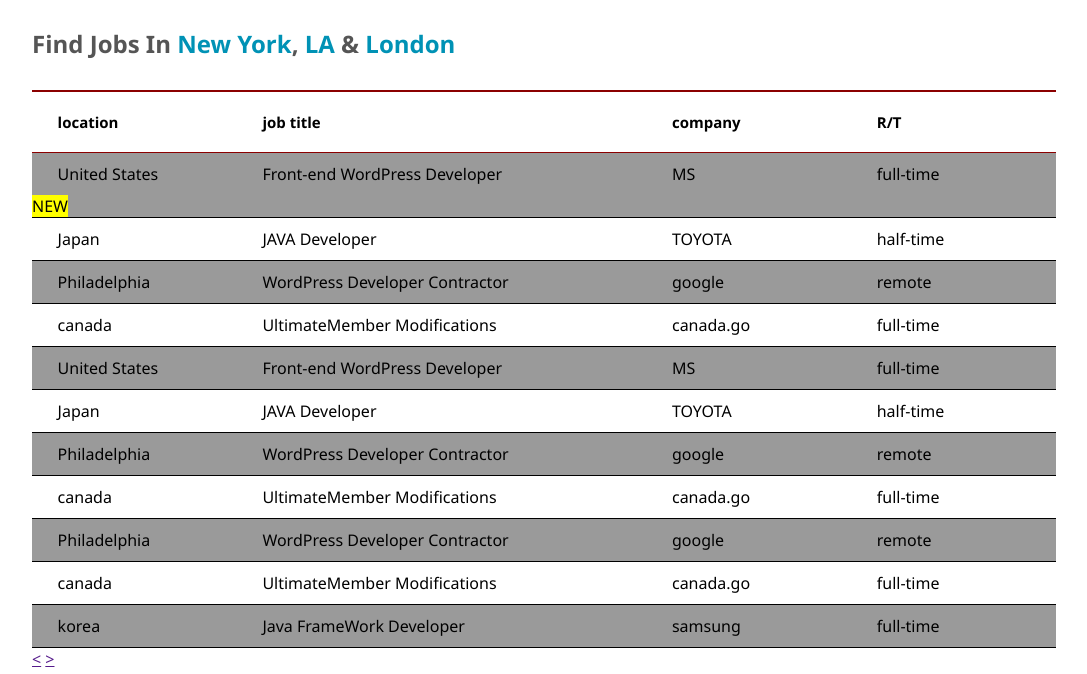
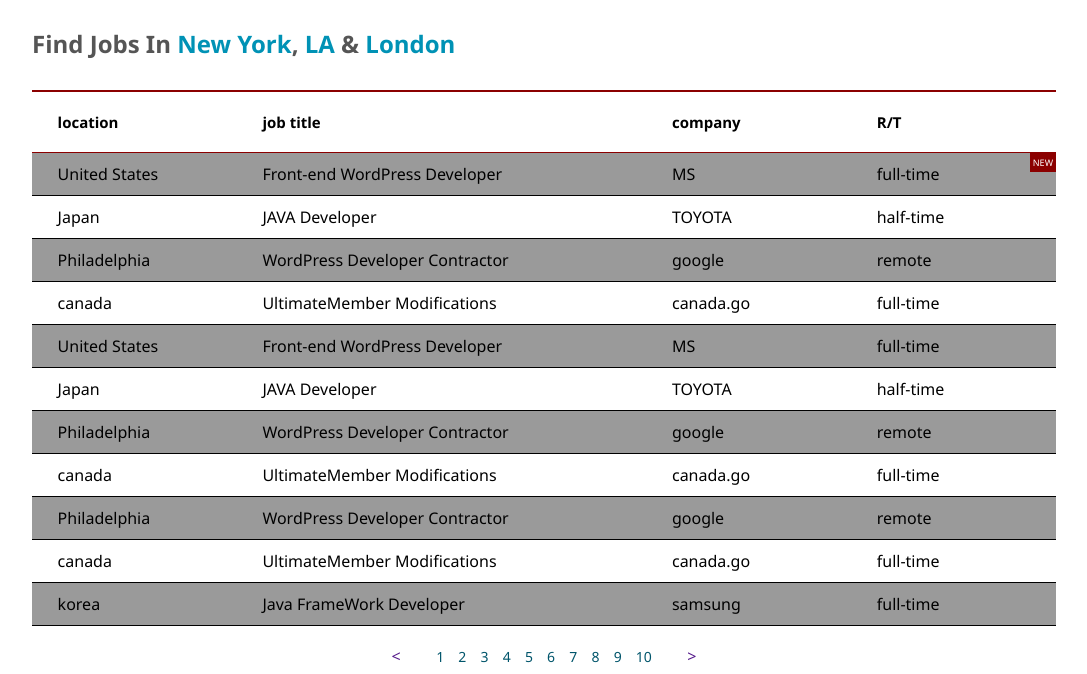
Before and after one commit to hong00412/PM07, a plain HTML site: page CSS/step5/1_4_selectorTrain.html in a window 1280 px wide. Shown: the part 126-800 px from the top of the page, without its empty margins (96-1183 px from the left). Drawn offline with Linux system fonts and the light colour scheme.

Commit message:
Add files via upload

```diff
--- a/CSS/step5/css/1_4_selectorTrain.css
+++ b/CSS/step5/css/1_4_selectorTrain.css
@@ -79,3 +79,40 @@
 ul li:not(:first-child) span{
     padding: 10px 2.5%;
 }
+ul li mark{
+    position: absolute; right: 0; top: 0; padding: 3px;
+    font-size: 9px; background-color: darkred; color: white;
+}
+/*  ? font-size는 웬만해서 12px 미만으로는 규정하지 않는게 좋음 */
+
+ul + div{
+    position: relative; width: 20%; min-width: 305px;
+    margin: 0 auto;
+}
+ul + div > a{
+    position: absolute; text-decoration: none;
+    top: 3px;
+}
+ul+div > a:first-child{
+    left: 0;
+    /* top: 3px; */
+}
+ul + div > a:nth-child(2){
+    right: 0;
+    /* top: 3px; */
+    /*  ? top 좌표는 중복되는 css이기 때문에 위 ul+div>a{}에 넣어주면
+        ?   중복된 불필요한 코드를 줄일 수 있음 */
+}
+ul+div ol{
+    display: block; padding: 0; text-align: center;
+}
+ul+div ol li{
+    display: inline-block;
+}
+ul+div ol li a{
+    text-decoration: none; font-size: 14px; color: #00556b;
+    display: block; padding: 5px;
+}
+ul+div ol li a:hover{
+    color: red;
+}
```
